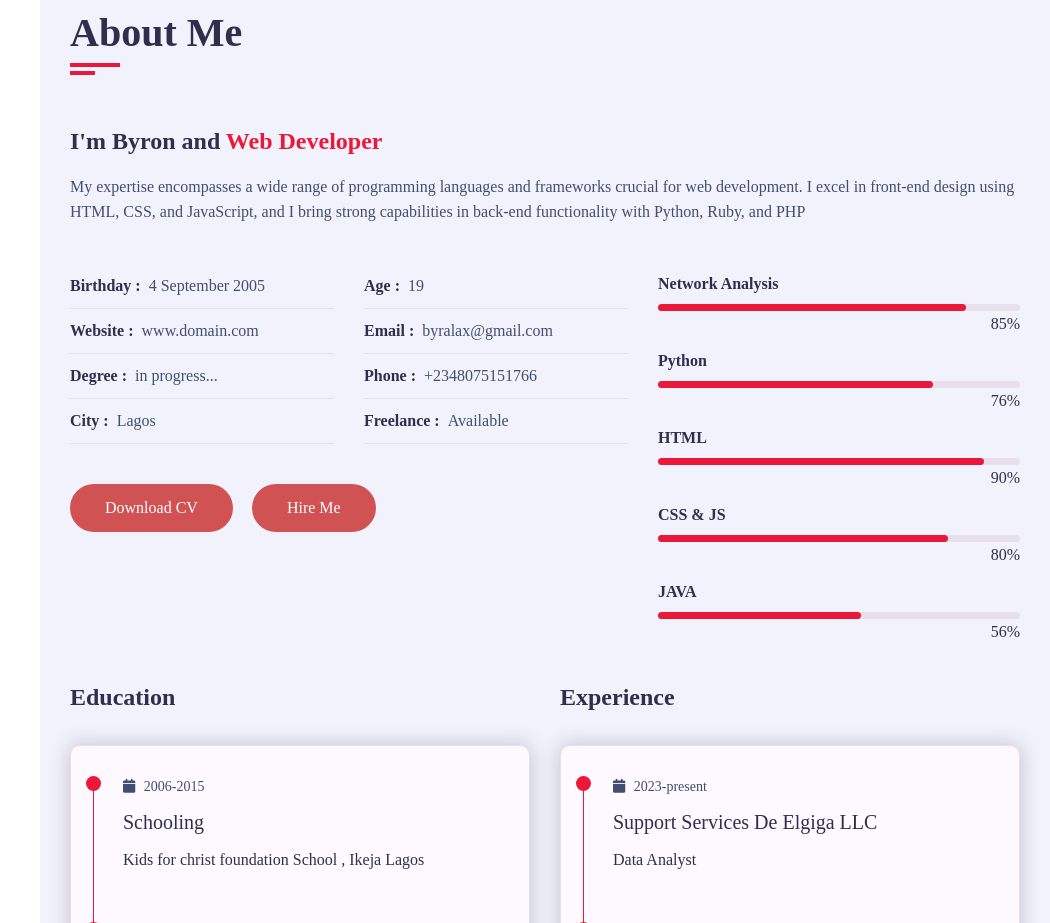
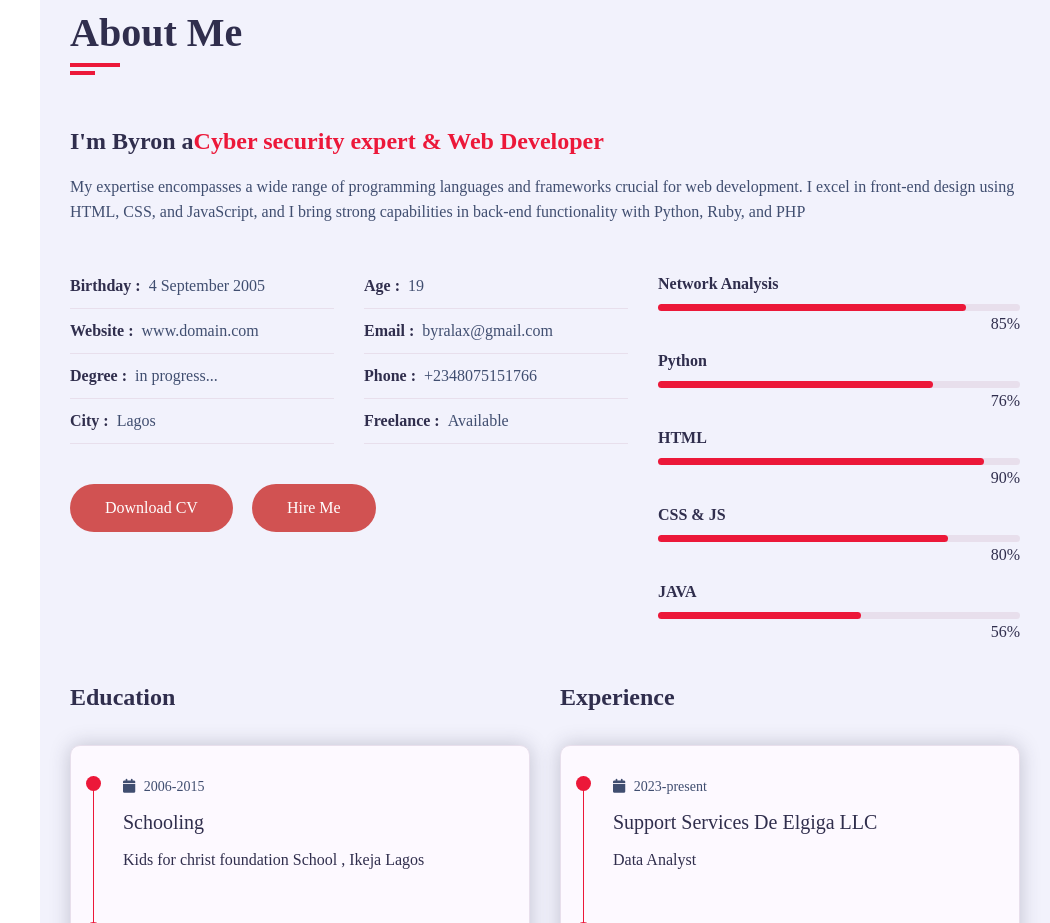
Before and after one commit to byralax/porfolio, a plain HTML site: page index.html in a window 1280 px wide. Shown: the part 857-1780 px from the top of the page, without its empty margins (230-1280 px from the left). Drawn offline with nearby package versions, Linux system fonts and the light colour scheme; a web font is replaced by a local one.

Commit message:
index.html

```diff
--- a/index.html
+++ b/index.html
@@ -67,7 +67,7 @@
                         <div class="about-content padd-15">
                             <div class="row">
                                 <div class="about-text padd-15">
-                                    <h3>I'm Byron and <span>Web Developer</span></h3>
+                                    <h3>I'm Byron a<span>Cyber security expert & Web Developer</span></h3>
                                     <p>My expertise encompasses a wide range of programming languages and frameworks crucial for web development. I excel in front-end design using HTML, CSS, and JavaScript, and I bring strong capabilities in back-end functionality with Python, Ruby, and PHP</p>
                                 </div>
                             </div>
```
